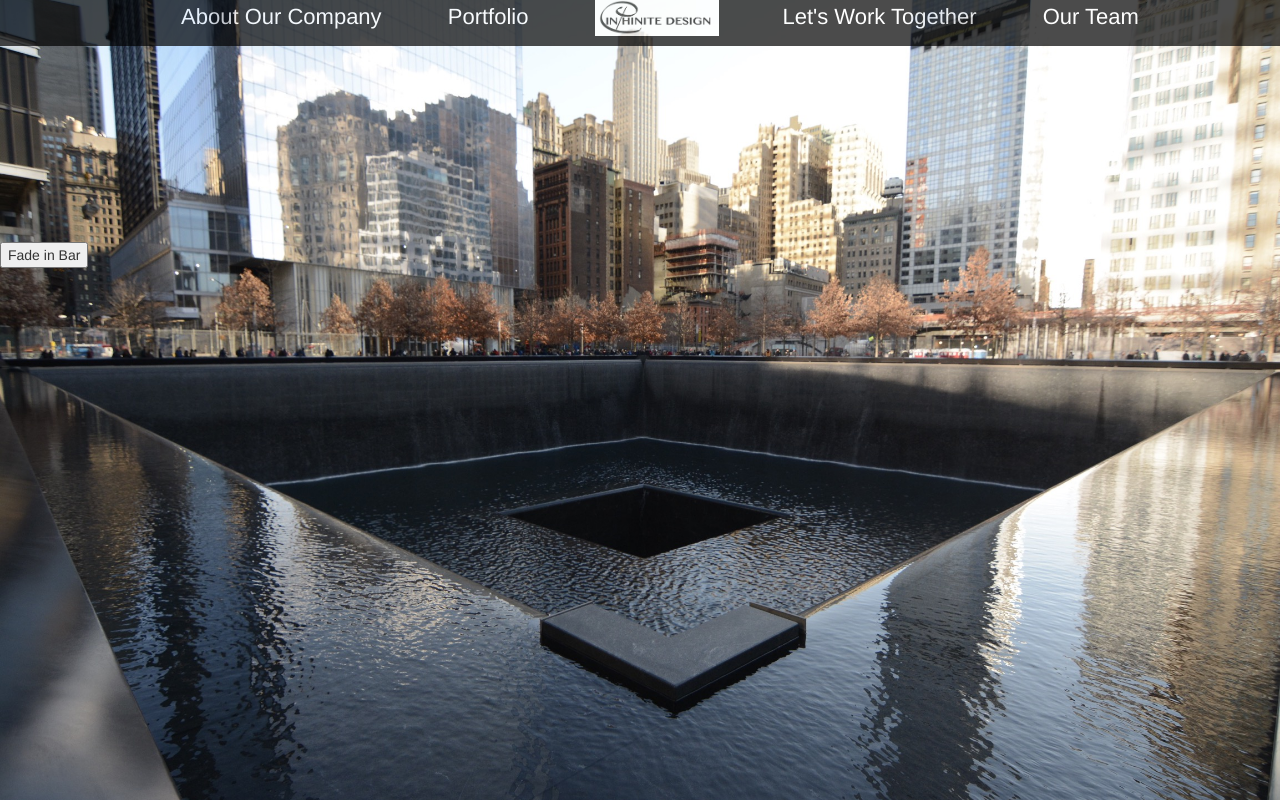
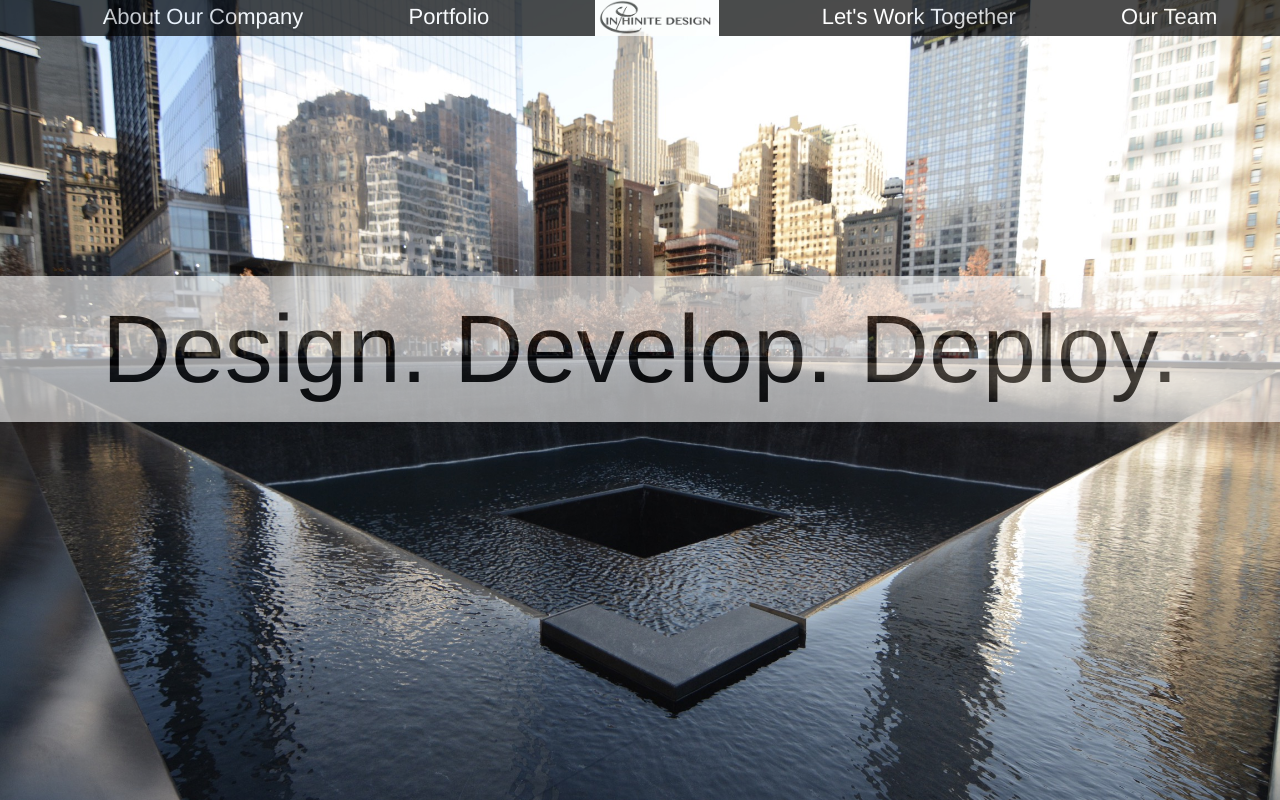
Before and after one commit to Tanishqy/Inphinite, a plain HTML site: page index.html in a window 1280 px wide. Drawn offline with nearby package versions, Linux system fonts and the light colour scheme.

Commit message:
onload bar workz
hi

```diff
--- a/css/pagestyles/global.css
+++ b/css/pagestyles/global.css
@@ -3,9 +3,11 @@
     background-color: #000000;
     margin-top: 0px;
     opacity: 0.7;
-    overflow: hidden;
     font-family: "Helvetica";
+
 }
+
+
 
 #navigate #tabs #item {
     display: inline;
@@ -19,6 +21,6 @@
     color: white;
     font-size: 22px;
     font-family: "Helvetica";
-    padding: 30px;
+    padding: 4%;
     font-weight:100;
 }
--- a/index.html
+++ b/index.html
@@ -35,14 +35,14 @@
 
 </head>
 
-<body>
+<body onLoad="opacitybar('bar');">
 
 <center>
-    <div id="navigate" style="margin-top:0px;">
+    <div id="navigate" >
             <ul id="tabs">
                 <li id="item"> <a href="About_Our_Company.html">  About Our Company </a> </li>
                 <li id="item"> <a href="Portfolio.html"> Portfolio </a> </li>
-                <li id="item"> <a href="index.html"> <img src="INFINIT.jpg" style="width:10%;border-style:solid;border-size:1px;"/></a>  </li>
+                <li id="item"> <a href="index.html"> <img src="INFINIT.jpg" style="width:10%;"/></a>  </li>
                 <li id="item"> <a href="Contact_us.html"> Let's Work Together </a> </li>
                 <li id="item"> <a href="Team.html"> Our Team</a> </li>
             </ul>
@@ -74,11 +74,6 @@
 </center>
 </div>
 
-      <br/>
-      <button onclick="opacitybar('bar');">Fade in Bar</button>
-      <br/><br/><br/>
-      <br/><br/><br/>
-      <br/><br/><br/>
 
 
 
```
Also changed, not shown: Contact_us.html (+1 -1 lines), 1 other file.
